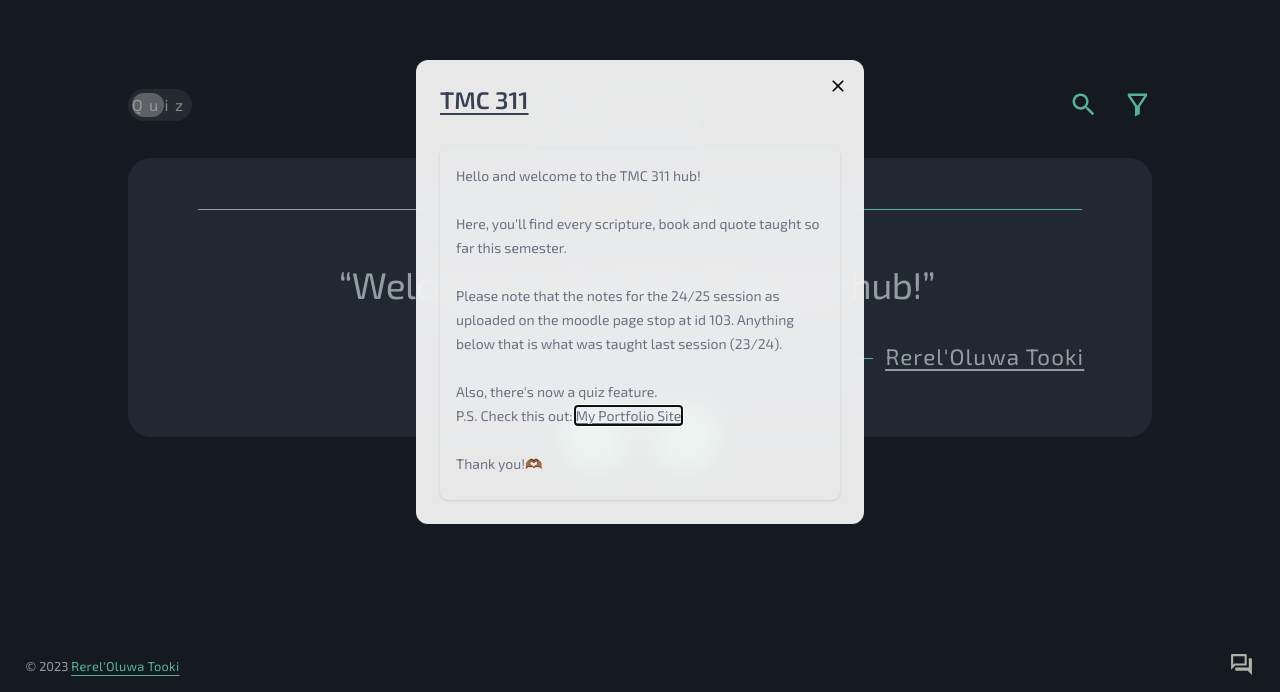
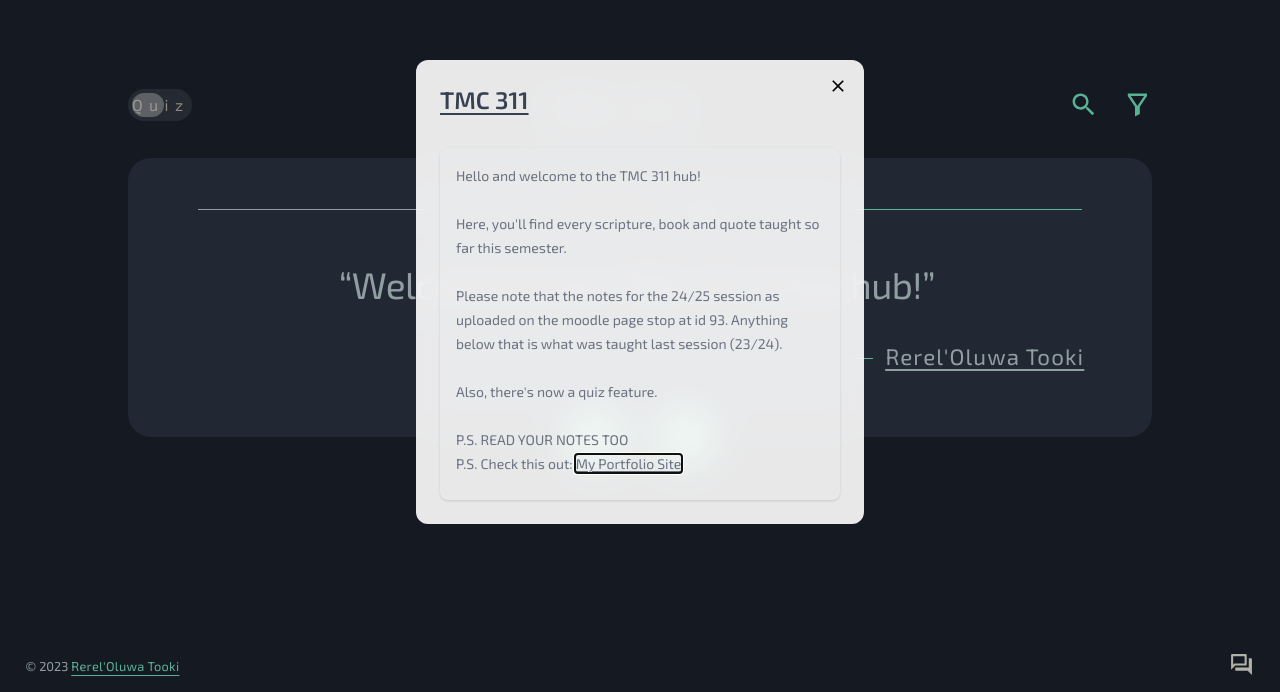
Before and after one commit to RereTooki/TMC311, a React (Vite) app: page / in a window 1280 px wide. Shown: the part 108-800 px from the top of the page. Built offline with nearby package versions, Linux system fonts and the light colour scheme.

Commit message:
TOLD THEM TO READ THEIR NOTES

```diff
--- a/src/components/AlertModal.tsx
+++ b/src/components/AlertModal.tsx
@@ -42,11 +42,12 @@ const AlertModal: React.FC<AlertModalProps> = ({ isOpen, onClose }) => {
                     Here, you'll find every scripture, book and quote taught so
                     far this semester. <br></br>
                     <br></br> Please note that the notes for the 24/25 session
-                    as uploaded on the moodle page stop at id 103. Anything
-                    below that is what was taught last session (23/24).
+                    as uploaded on the moodle page stop at id 93. Anything below
+                    that is what was taught last session (23/24).
                     <br></br>
                     <br></br>
-                    Also, there's now a quiz feature.<br></br>P.S. Check this
+                    Also, there's now a quiz feature.<br></br>
+                    <br></br>P.S. READ YOUR NOTES TOO<br></br>P.S. Check this
                     out:{" "}
                     <a
                       href="https://rere-tooki.vercel.app/"
```
